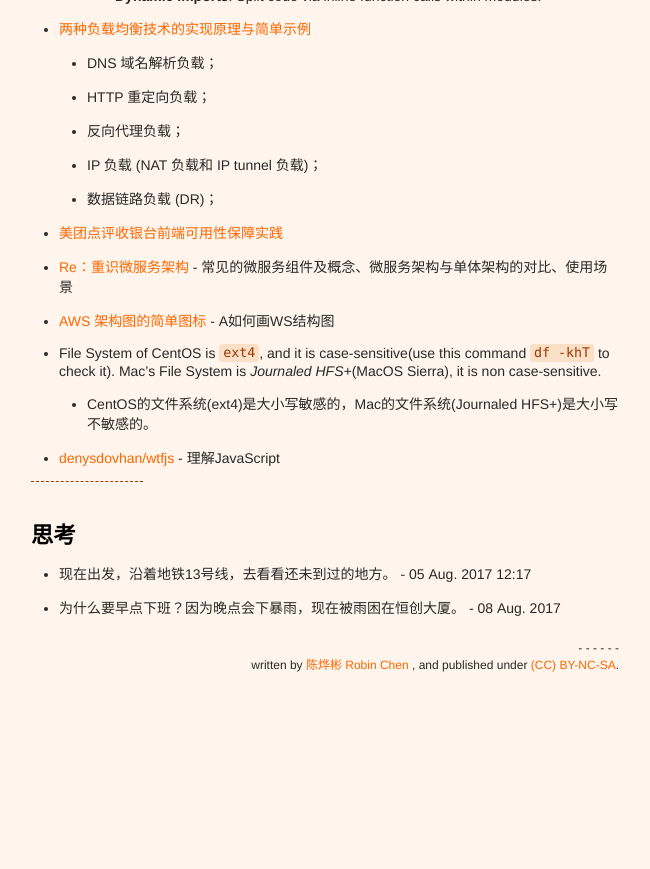
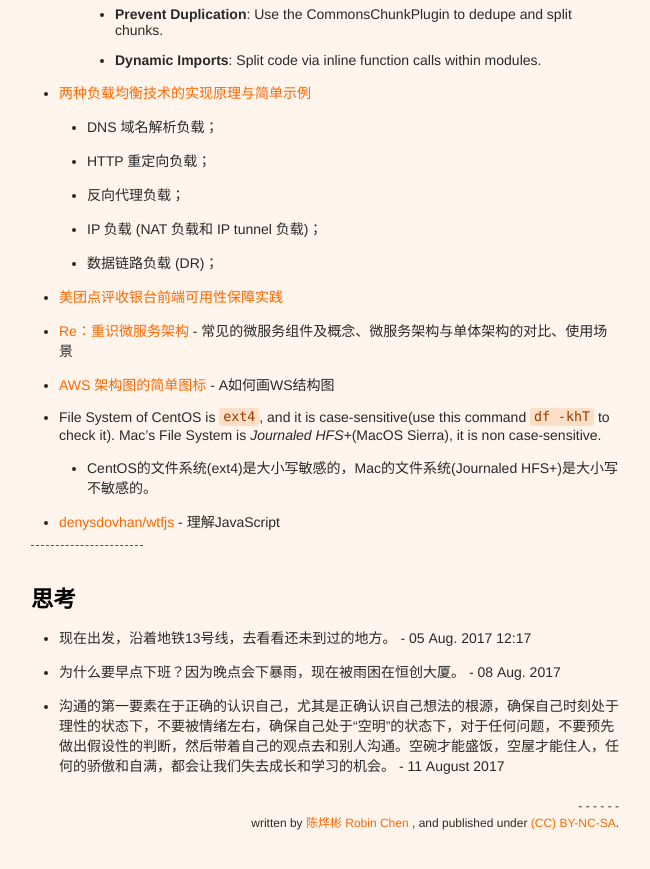
Before and after one commit to xianyuxmu/xianyuxmu.github.io, a Jekyll site: the page built from _posts/2017-08-01-monthly-reading.md, in a window 1280 px wide and 900 px high, scrolled down 1359 px. Shown: the top 869 px of the window, without its empty margins (315-965 px from the left). Built offline with Jekyll 4.4.1, drawn with Linux system fonts in a browser that asks for light colours; comment, search, counter and statistics services are not loaded; before the commit the page ends 2101 px from its top, so only the background shows below that; some of the changed text lies outside the part shown.

Commit message:
Reading of 11 Aug. 2017

```diff
--- a/_posts/2017-08-01-monthly-reading.md
+++ b/_posts/2017-08-01-monthly-reading.md
@@ -27,6 +27,8 @@
 
 - [Amazon正在威胁品牌，甚至你的工作](http://news.rfidworld.com.cn/2017_07/4d3845ccc965bac1.html) - 当品牌不能再带给你什么，你就会关注产品的本质：质量。
 - [Cruise is running an autonomous ride-hailing service for employees in SF](https://techcrunch.com/2017/08/08/cruise-is-running-an-autonomous-ride-hailing-service-for-employees-in-sf)
+- [京东宣布年内要建300家零售体验店 与线上实时同价](http://finance.sina.com.cn/roll/2017-08-09/doc-ifyixcaw3706867.shtml)
+- [Amazon Business](https://www.amazon.com/b?ie=UTF8&node=12656676011)
 
 
 ----
@@ -82,3 +84,4 @@
 
 - 现在出发，沿着地铁13号线，去看看还未到过的地方。 - 05 Aug. 2017 12:17
 - 为什么要早点下班？因为晚点会下暴雨，现在被雨困在恒创大厦。 - 08 Aug. 2017
+- 沟通的第一要素在于正确的认识自己，尤其是正确认识自己想法的根源，确保自己时刻处于理性的状态下，不要被情绪左右，确保自己处于“空明”的状态下，对于任何问题，不要预先做出假设性的判断，然后带着自己的观点去和别人沟通。空碗才能盛饭，空屋才能住人，任何的骄傲和自满，都会让我们失去成长和学习的机会。 - 11 August 2017
```
